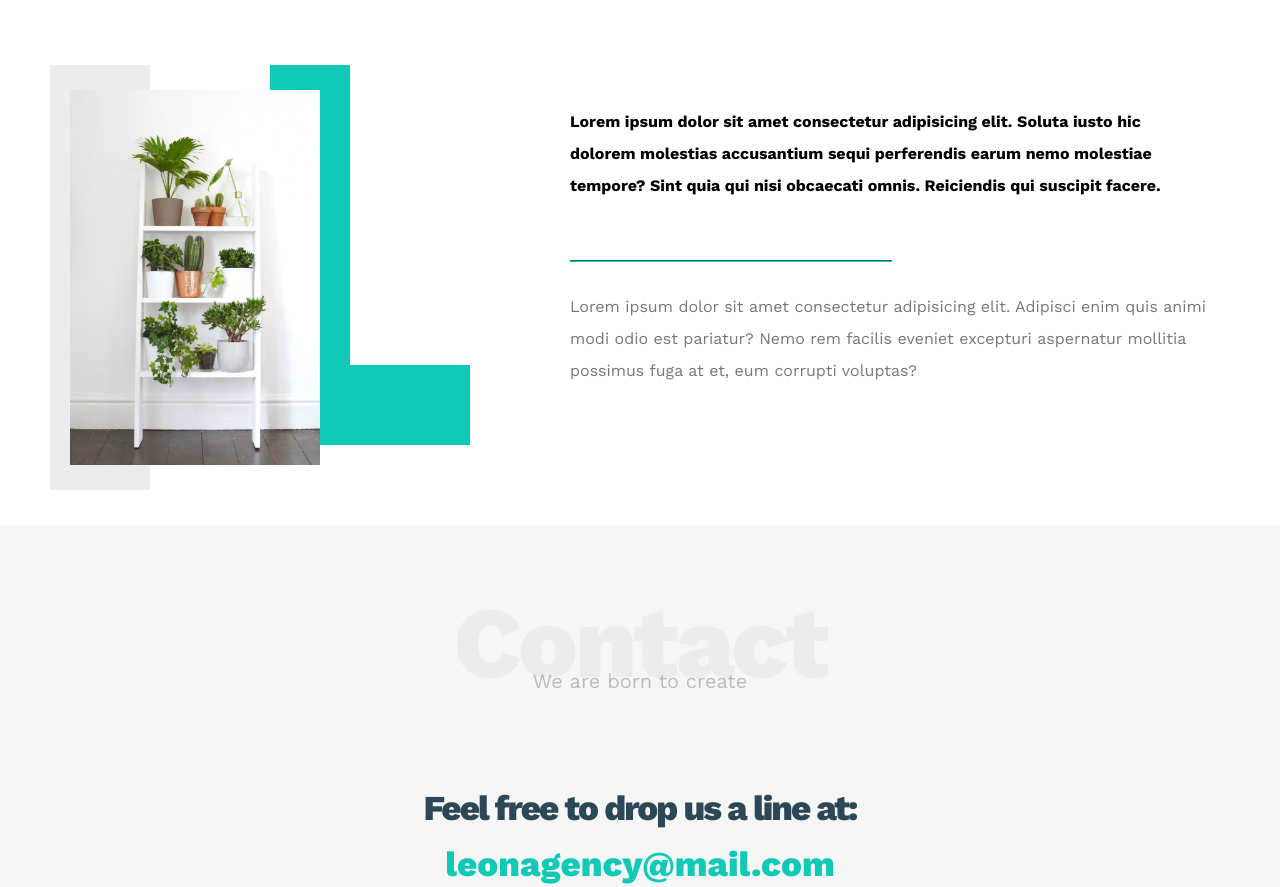
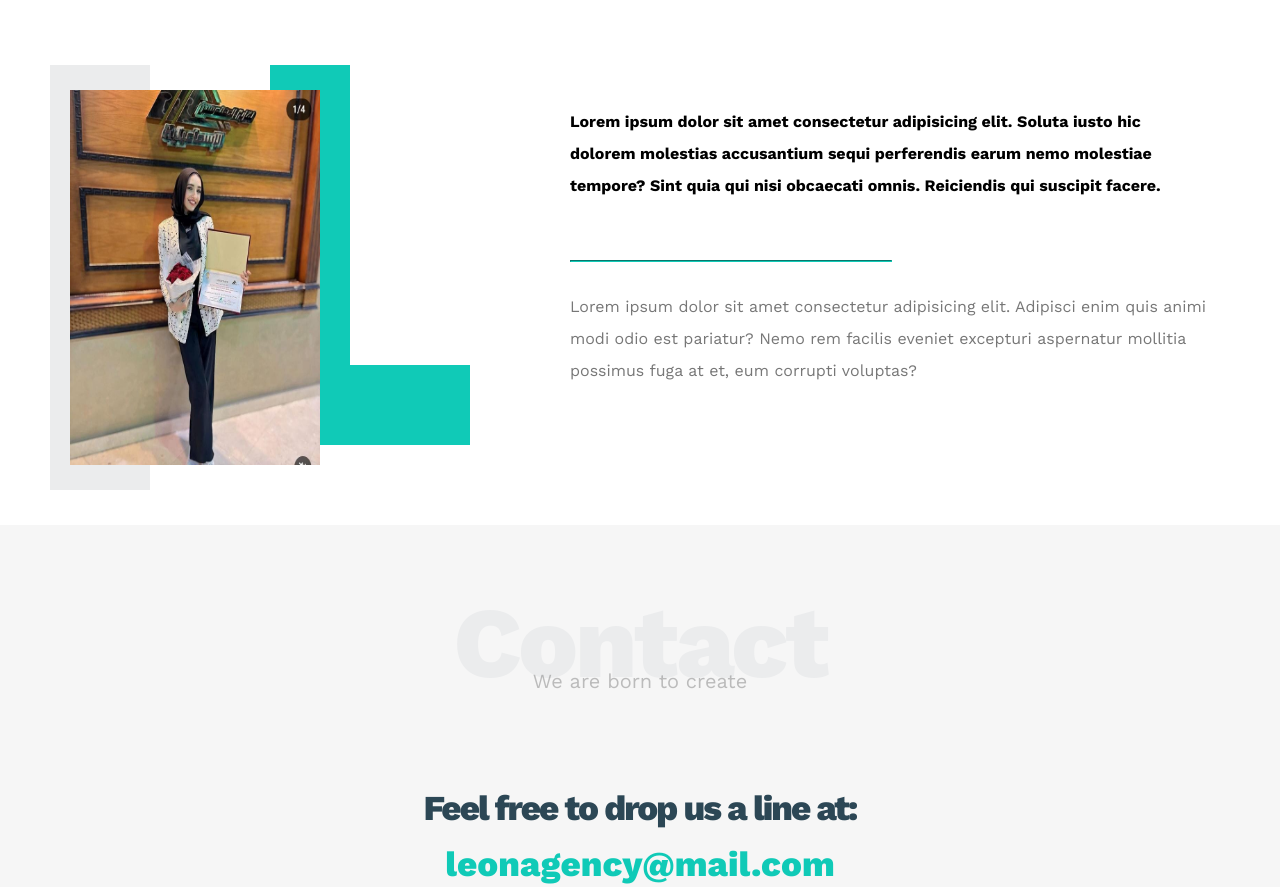
Before and after one commit to abdo-laravel/html_training, a plain HTML site: page index.html in a window 1280 px wide. Shown: the part 3102-3989 px from the top of the page. Drawn offline with nearby package versions, Linux system fonts and the light colour scheme.

Commit message:
Update index.html

```diff
--- a/index.html
+++ b/index.html
@@ -179,7 +179,7 @@
         <p>Less Is More Work</p>
         <div class="about-content">
           <div class="image">
-            <img src="./images/about.jpg" alt="" />
+            <img src="./images/services.jpg" alt="" />
           </div>
           <div class="text">
             <p>
```
